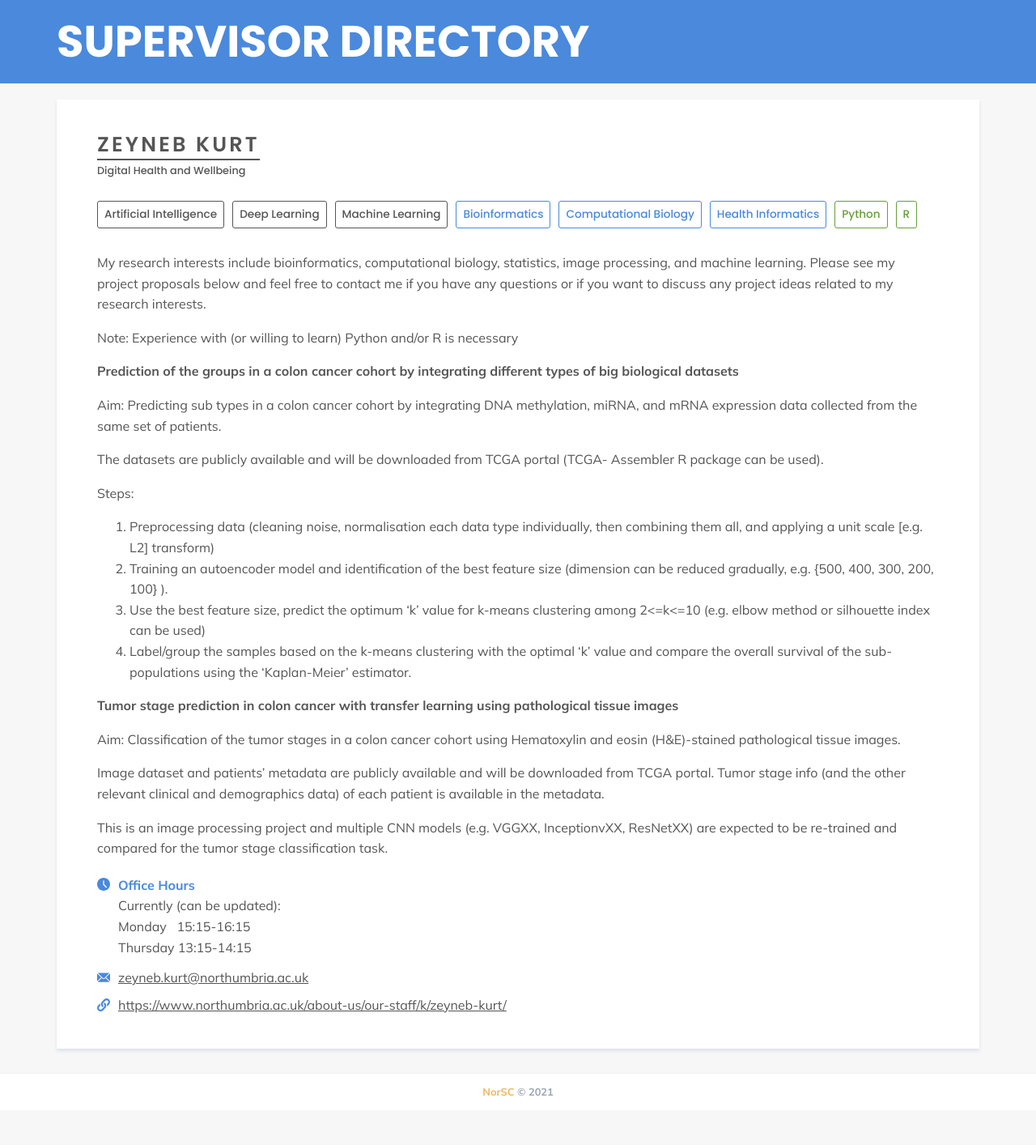
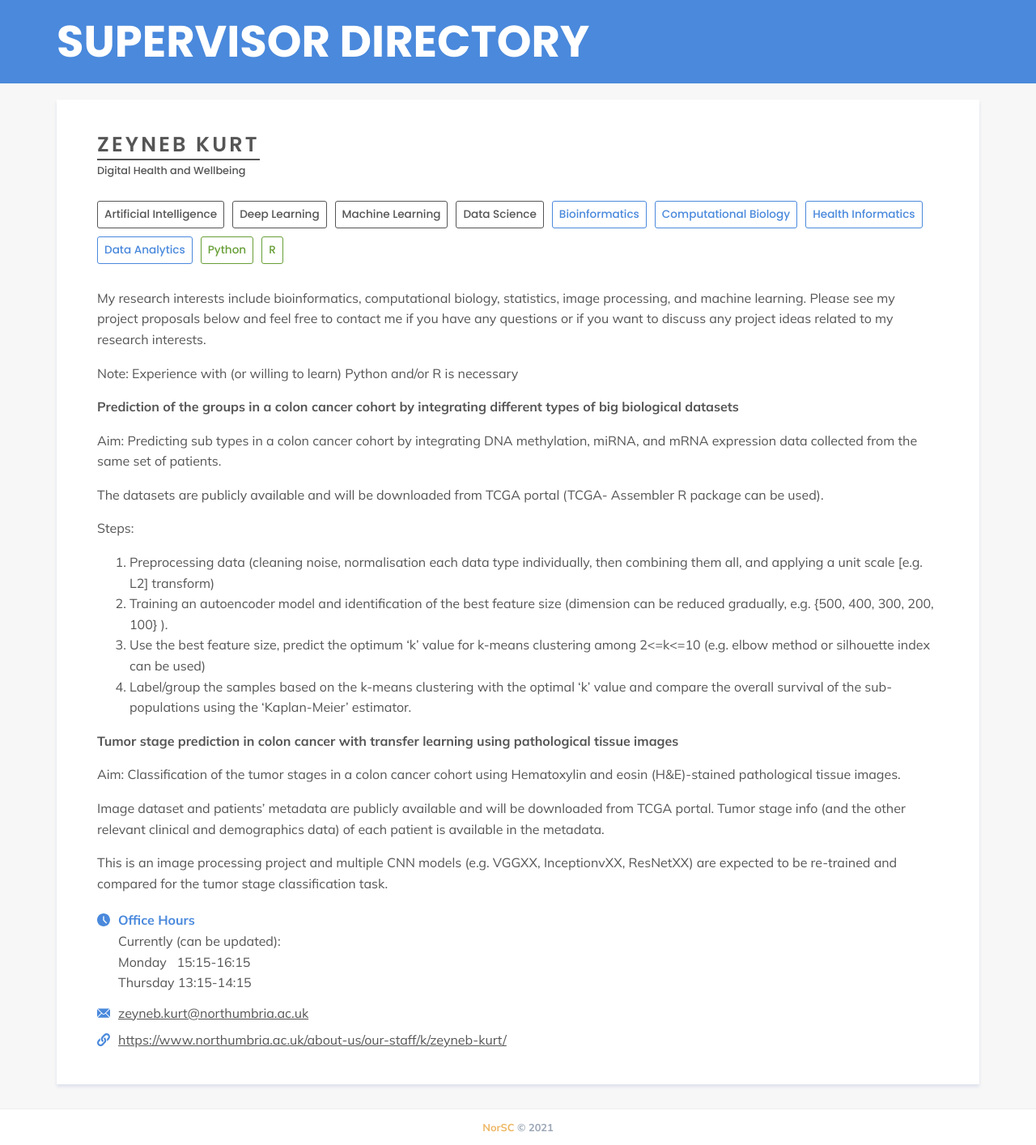
Before and after one commit to NorSC/supervisor-search, a Jekyll site: the page built from _supervisors/zeyneb-kurt.md, in a window 1280 px wide. Shown: the whole page at 81% size. Built offline with Jekyll 4.4.1, drawn with Linux system fonts in a browser that asks for light colours; a script that is not in the unit is left out; before the commit the page ends 1371 px from its top, so only the background shows below that.

Commit message:
Update Supervisors “zeyneb-kurt”

```diff
--- a/_supervisors/zeyneb-kurt.md
+++ b/_supervisors/zeyneb-kurt.md
@@ -13,10 +13,12 @@ research_themes:
   - Artificial Intelligence
   - Deep Learning
   - Machine Learning
+  - Data Science
 additional_keywords:
   - Bioinformatics
   - Computational Biology
   - Health Informatics
+  - Data Analytics
 technologies_languages:
   - Python
   - R
```
